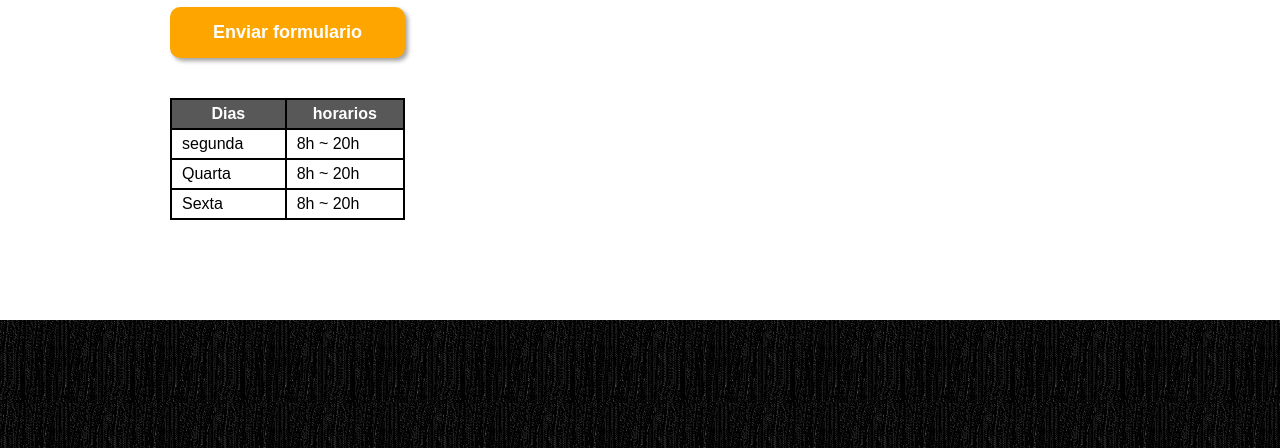
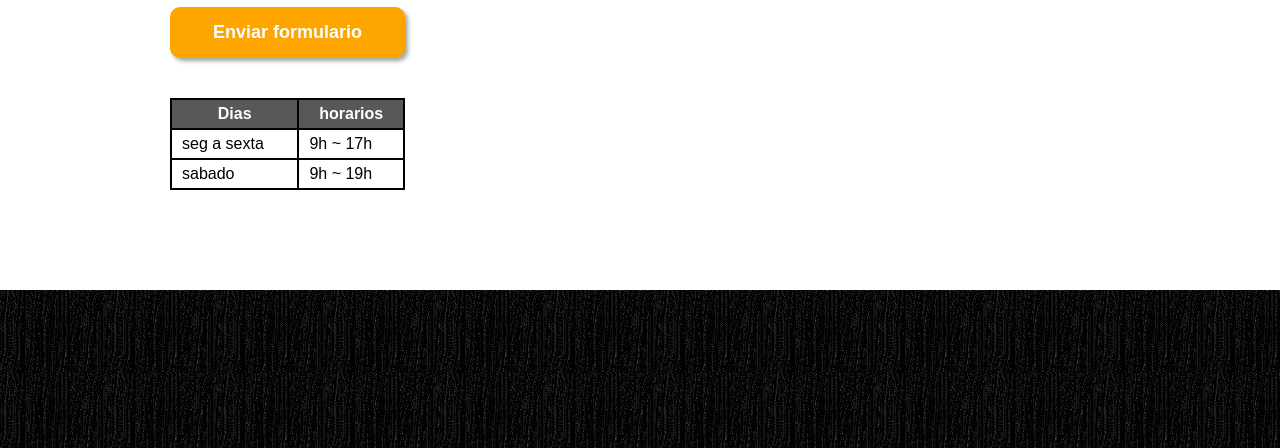
Before and after one commit to zdfgvx/Barbearia, a plain HTML site: page curso_font_end/contatos.html in a window 1280 px wide. Shown: the part 1014-1462 px from the top of the page. Drawn offline with Linux system fonts and the light colour scheme.

Commit message:
Add files via upload

```diff
--- a/curso_font_end/contatos.html
+++ b/curso_font_end/contatos.html
@@ -65,17 +65,14 @@
                     </thead>
                     <tboody>
                         <tr>
-                            <td>segunda</td>
-                            <td>8h ~ 20h</td>
+                            <td>seg a sexta</td>
+                            <td>9h ~ 17h</td>
                         </tr>
                         <tr>
-                            <td>Quarta</td>
-                            <td>8h ~ 20h</td>
+                            <td>sabado</td>
+                            <td>9h ~ 19h</td>
                         </tr>
-                        <tr>
-                            <td>Sexta</td>
-                            <td>8h ~ 20h</td>
-                        </tr>
+
                     </tboody>
 
                 </table>
```
Also changed, not shown: curso_font_end/home.html (+4 -4 lines).
